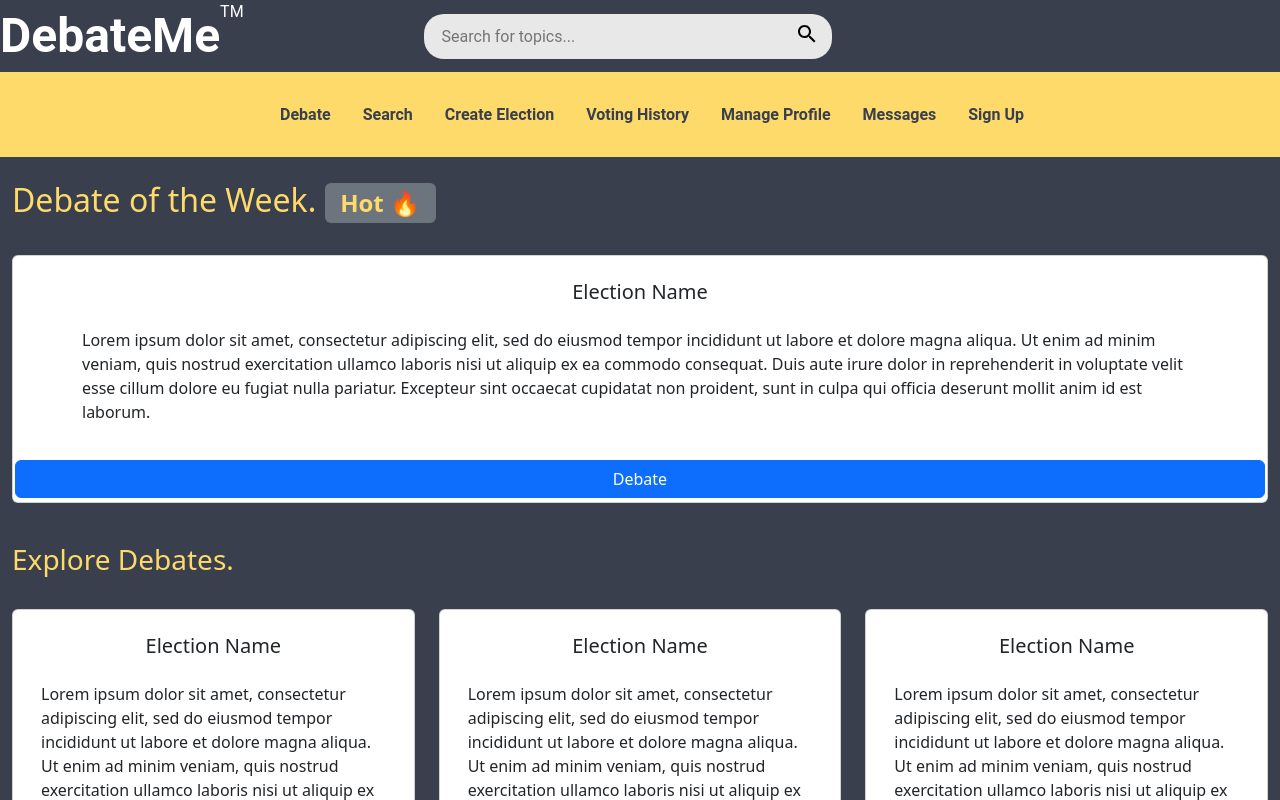
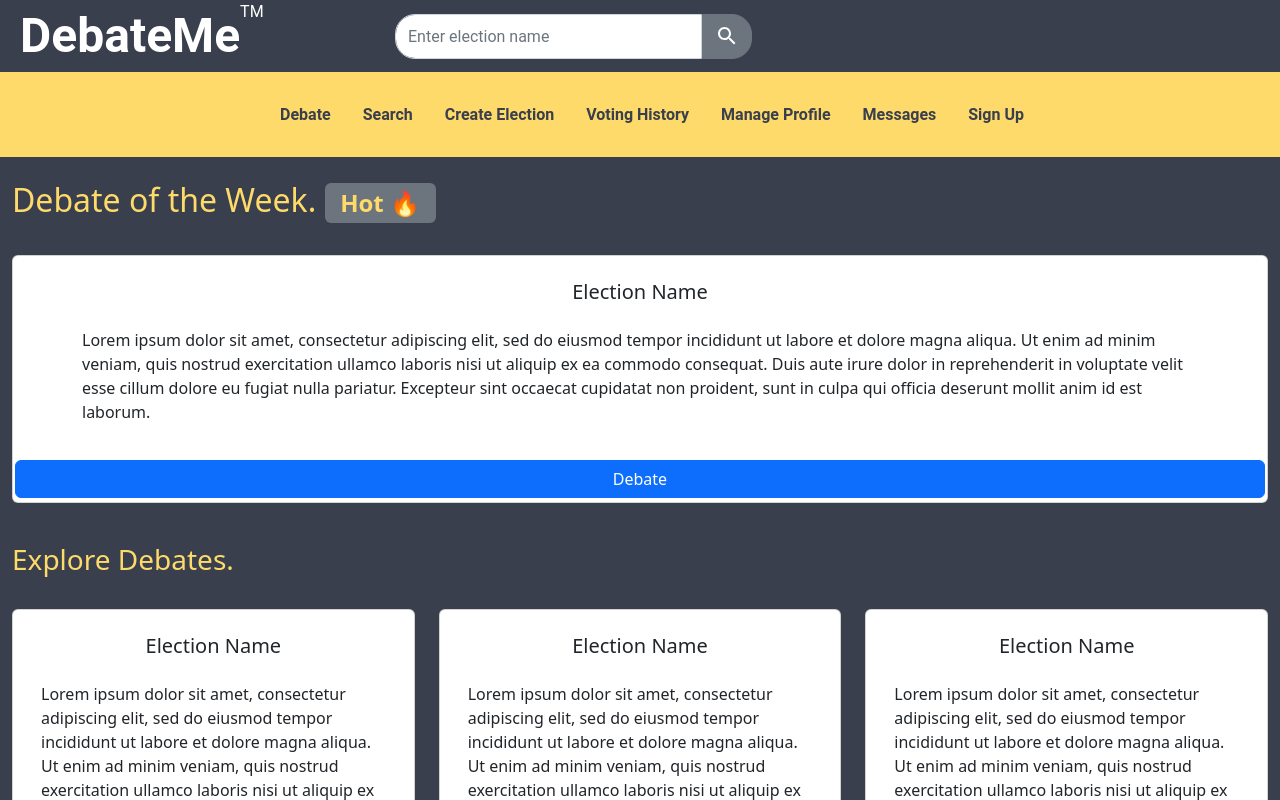
Before and after one commit to johnlaidler267/DebateMe, a React (Create React App) app in the folder front-end/: page / in a window 1280 px wide. Shown: the top 800 px of the page. Built offline with nearby package versions, Linux system fonts and the light colour scheme.

Commit message:
merge search bar into header

```diff
--- a/front-end/public/index.html
+++ b/front-end/public/index.html
@@ -8,12 +8,6 @@
     <meta
       name="description"
       content="Web site created using create-react-app"
-    />
-    <link
-      rel="stylesheet"
-      href="https://cdn.jsdelivr.net/npm/bootstrap@5.2.2/dist/css/bootstrap.min.css"
-      integrity="sha384-Zenh87qX5JnK2Jl0vWa8Ck2rdkQ2Bzep5IDxbcnCeuOxjzrPF/et3URy9Bv1WTRi"
-      crossorigin="anonymous"
     />
     <link rel="apple-touch-icon" href="%PUBLIC_URL%/logo192.png" />
     <!--
--- a/front-end/src/components/Header/TitleElements.js
+++ b/front-end/src/components/Header/TitleElements.js
@@ -1,5 +1,3 @@
-import { FaBars } from "react-icons/fa";
-import { NavLink as Link } from "react-router-dom";
 import styled from "styled-components";
 
 export const HeaderText = styled.nav`
@@ -12,6 +10,7 @@ export const HeaderText = styled.nav`
   font-size: 3rem;
   text-align: center;
   display: flex;
+  padding: 0px 20px;
 `;
 
 //Add a span element to the header text
--- a/front-end/src/components/Header/index.js
+++ b/front-end/src/components/Header/index.js
@@ -1,4 +1,5 @@
-import SearchBar from "../SearchBar";
+import SearchIcon from '@mui/icons-material/Search';
+import { Button, Form } from 'react-bootstrap';
 import { HeaderText, Header, TM } from "./TitleElements";
 
 // make a title for top of the web page
@@ -7,7 +8,27 @@ const Title = () => {
         <Header>
             <HeaderText>
                 DebateMe<TM>TM</TM>
-                <SearchBar placeholder="Search for topics..." />
+                <Form className='d-flex justify-content-center align-items-center w-50'>
+                    <Form.Group controlId="formElectionName">
+                        <Form.Control type="text" placeholder="Enter election name" style={{
+                            width: "24vw",
+                            height: 45,
+                            borderTopLeftRadius: "1.25rem",
+                            borderBottomLeftRadius: "1.25rem",
+                            borderTopRightRadius: 0,
+                            borderBottomRightRadius: 0
+                        }}/>
+                    </Form.Group>
+                    <Button variant="secondary" type="submit" style={{
+                        height: 45,
+                        borderTopLeftRadius: 0,
+                        borderBottomLeftRadius: 0,
+                        borderTopRightRadius: "1.25rem",
+                        borderBottomRightRadius: "1.25rem"
+                    }}>
+                        <SearchIcon />
+                    </Button>
+                </Form>
             </HeaderText>
         </Header>
     );
--- a/front-end/src/components/SearchBar.js
+++ /dev/null
@@ -1,18 +0,0 @@
-import { Input } from '../styles/Input.style';
-import { Button } from '../styles/Button.style';
-import SearchIcon from '@mui/icons-material/Search';
-
-export default function SearchBar({ placeholder }) {
-  return (
-    <>
-      <form className='d-inline-block' style={{ margin: "14px 0px 0px 180px" }} >
-        <div className='d-flex justify-content-center'>
-            <Input type="search" name="search" sty="search" bg="#e8e8e8" placeholder={placeholder} />
-            <Button type="submit" bg="#e8e8e8" sty="search">
-              <SearchIcon sx={{ color: 'black', marginBottom: '40px' }} />
-            </Button>
-        </div>
-      </form>
-    </>
-  )
-}
--- a/front-end/src/styles/Button.style.js
+++ /dev/null
@@ -1,33 +0,0 @@
-import styled from "styled-components";
-
-const btnStySearch = `
-    height: 45px;
-    width: 50px;
-    border-top-right-radius: 1.25rem;
-    border-bottom-right-radius: 1.25rem;
-    border: none;
-`
-
-const btnStyModal = `
-    font-size: 20px;
-    padding: 8px;
-    min-height: 40px;
-    min-width: 330px;
-    border-radius: 0.25rem;
-`
-const ButtonStyle = props => {
-    switch (props.sty) {
-        case 'search':
-            return btnStySearch;
-        case 'modal':
-            return btnStyModal;
-        default:
-            return btnStyModal;
-    }
-}
-
-export const Button = styled.button`
-    ${ButtonStyle};
-    background-color: ${props => props.bg};
-    color: ${props => props.color};
-`
--- a/front-end/src/styles/input.style.js
+++ /dev/null
@@ -1,41 +0,0 @@
-import styled from "styled-components";
-
-const inputStySearch = `
-    height: 45px;
-    width: 28vw;
-    font-size: 16px;
-    padding-left: 18px;
-    border-top-left-radius: 1.25rem;
-    border-bottom-left-radius: 1.25rem;
-    border: none;
-
-    &:focus, &:active {
-        outline: none;
-    }
-`
-
-const inputStyModal = `
-    margin: 5px;
-    font-size: 18px !important;
-    padding-left: 10px;
-    min-height: 40px;
-    min-width: 330px;
-    border-radius: 0.2rem !important;
-`
-
-const InputStyle = props => {
-    switch (props.sty) {
-        case 'search':
-            return inputStySearch;
-        case 'modal':
-            return inputStyModal;
-        default:
-            return inputStyModal;
-    }
-}
-
-export const Input = styled.input`
-    ${InputStyle};
-    background-color: ${props => props.bg};
-    color: ${props => props.color};
-`
```
